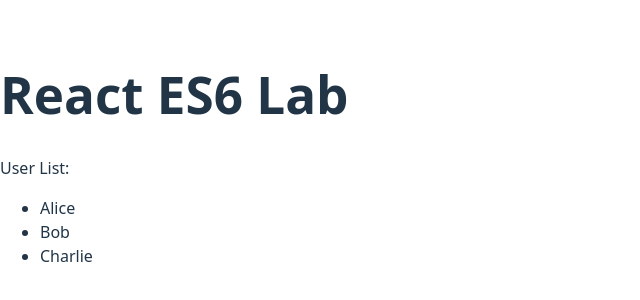
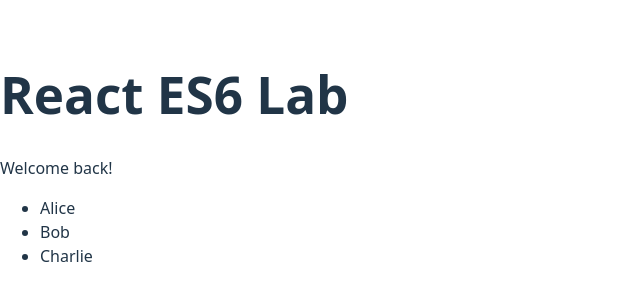
Before and after one commit to mkasanpedro/react-es6-lab, a React (Vite) app: page / in a window 1280 px wide. Shown: the part 242-542 px from the top of the page, without its empty margins (0-640 px from the left). Built offline with nearby package versions, Linux system fonts and the light colour scheme.

Commit message:
Add Userlist and Counter components with props and state

```diff
--- a/src/App.jsx
+++ b/src/App.jsx
@@ -2,11 +2,12 @@ import UserList from './UserList';
 
 function App() {
   const users = ['Alice', 'Bob', 'Charlie'];
+  const isLoggedIn = true;
 
   return (
     <div>
       <h1>React ES6 Lab</h1>
-      <p>User List:</p>
+      {isLoggedIn ? <p>Welcome back!</p> : <p>Please log in</p>}
       <UserList users={users} />
     </div>
   );
```
